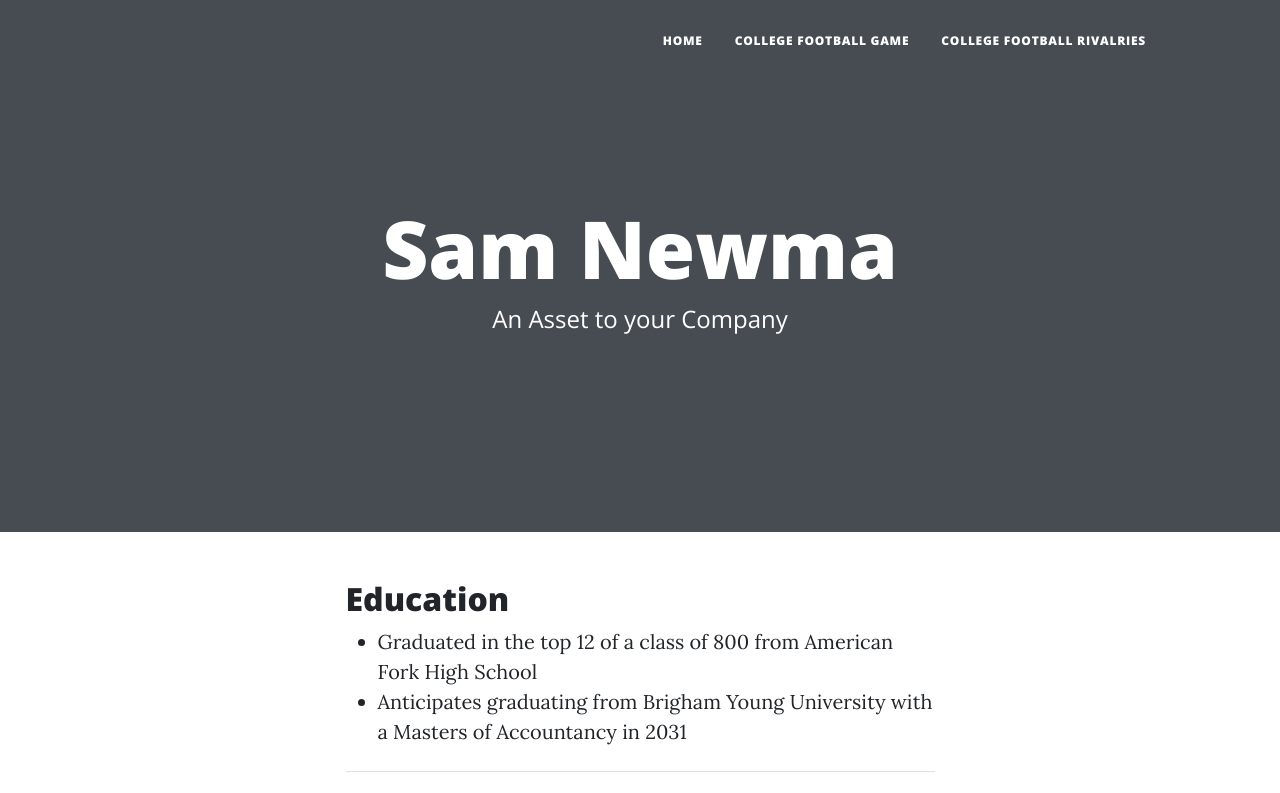
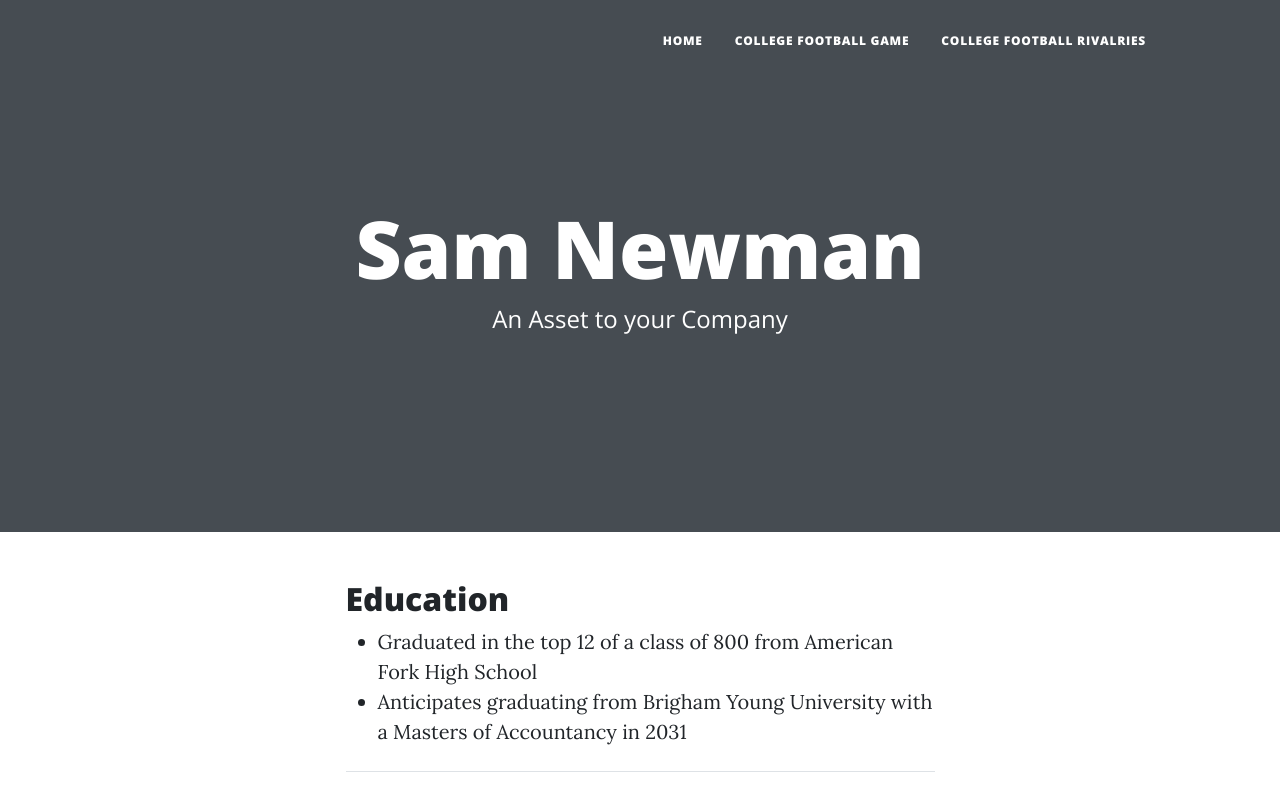
Before and after one commit to samnewman158/CFBP, a plain HTML site: page index.html in a window 1280 px wide. Shown: the top 793 px of the page. Drawn offline with nearby package versions, Linux system fonts and the light colour scheme; files whose address does not match are found by name.

Commit message:
Update index.html

```diff
--- a/index.html
+++ b/index.html
@@ -38,7 +38,7 @@
                 <div class="row gx-4 gx-lg-5 justify-content-center">
                     <div class="col-md-10 col-lg-8 col-xl-7">
                         <div class="site-heading">
-                            <h1>Sam Newma</h1>
+                            <h1>Sam Newman</h1>
                             <span class="subheading">An Asset to your Company</span>
                         </div>
                     </div>
```
